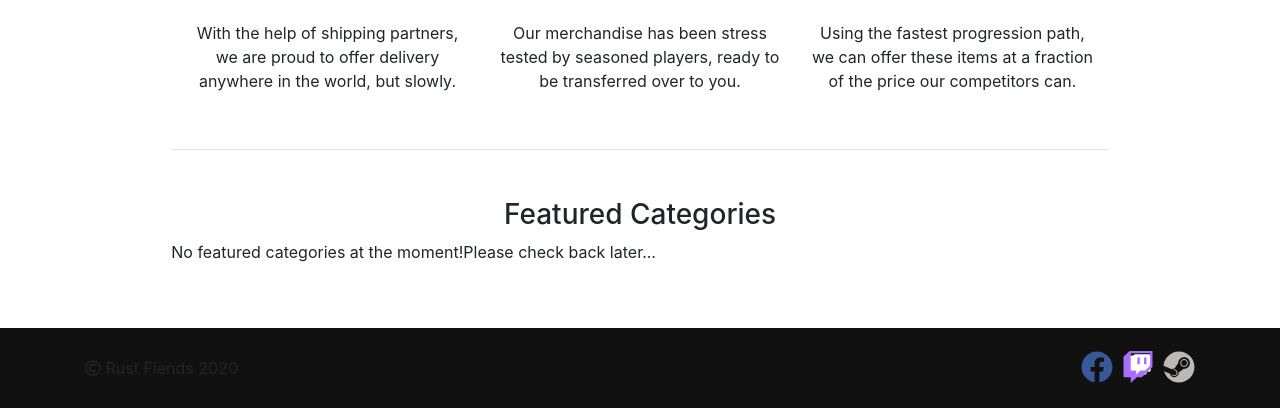
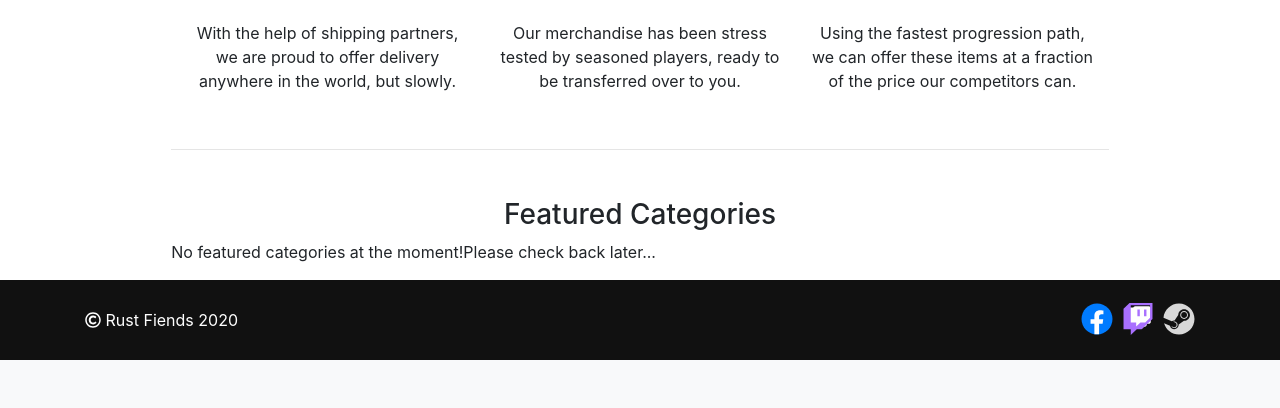
Before and after one commit to Prejudice182/prej-milestone-four, a Django app: page / in a window 1280 px wide. Shown: the part 1140-1548 px from the top of the page. After the commit the page ends 1500 px from the top, so only its background shows below. Run offline with Django 3.2, Linux system fonts and the light colour scheme; data that the repository does not hold is empty; some libraries are stand-ins or nearby versions.

Commit message:
Add sticky footer and nav, remove darkmode for now

```diff
--- a/static/css/style.css
+++ b/static/css/style.css
@@ -2,11 +2,6 @@
     color: white;
     background: url("../images/hero.jpg") center/cover no-repeat;
     height: 66vh;
-}
-
-.fa-8x {
-    color: #ce422b;
-    text-shadow: 0px 0px 5px rgba(0,0,0,0.75);
 }
 
 .icon-heading {
@@ -17,10 +12,16 @@
 
 footer {
     background-color: #111111;
+    color: white;
 }
 
 .fa-facebook {
     color: #385898;
+}
+
+.fa-8x {
+    color: #ce422b;
+    text-shadow: 0px 0px 5px rgba(0,0,0,0.75);
 }
 
 .fa-twitch {
@@ -28,7 +29,7 @@ footer {
 }
 
 .fa-steam {
-    color: #bbb9b7;
+    color: #d8d8d8;
 }
 
 a:hover {
@@ -40,19 +41,3 @@ a:hover {
         background-position: left top;
     }
 }
-
-@media (prefers-color-scheme: dark) {
-    body {
-        background-color: #1c1c1c;
-        color: #e6e7e8;
-    }
-
-    img, .jumbotron {
-        opacity: .75;
-        transition: opacity .5s ease-in-out;
-    }
-
-    img:hover, .jumbotron:hover {
-        opacity: 1;
-    }
-}
--- a/static/js/dark-mode.js
+++ b/static/js/dark-mode.js
@@ -1,19 +1,19 @@
-($ => {
+// ($ => {
 
-const darkMode = (isDark) => {
-    if (isDark.matches) {
-        $('.navbar').removeClass('navbar-light bg-light').addClass('navbar-dark bg-dark');
-        console.log('darkmode on');
-    } else {
-        $('.navbar').addClass('navbar-light bg-light').removeClass('navbar-dark bg-dark');
-        console.log('darkmode off')
-    }
-};
+// const darkMode = (isDark) => {
+//     if (isDark.matches) {
+//         $('.navbar').removeClass('navbar-light bg-light').addClass('navbar-dark bg-dark');
+//         console.log('darkmode on');
+//     } else {
+//         $('.navbar').addClass('navbar-light bg-light').removeClass('navbar-dark bg-dark');
+//         console.log('darkmode off')
+//     }
+// };
 
-let isDark = window.matchMedia('(prefers-color-scheme: dark)');
+// let isDark = window.matchMedia('(prefers-color-scheme: dark)');
 
-darkMode(isDark);
+// darkMode(isDark);
 
-isDark.addListener(darkMode);
+// isDark.addListener(darkMode);
 
-})(jQuery);
+// })(jQuery);
--- a/templates/base.html
+++ b/templates/base.html
@@ -6,24 +6,38 @@
     <meta charset="UTF-8">
     <meta name="viewport" content="width=device-width, initial-scale=1.0">
     <meta http-equiv="X-UA-Compatible" content="ie=edge">
+    <!-- Bootstrap CSS -->
     <link rel="stylesheet" href="https://cdnjs.cloudflare.com/ajax/libs/twitter-bootstrap/4.4.1/css/bootstrap.min.css">
+    <!-- Font Awesome CSS -->
     <link rel="stylesheet" href="https://cdnjs.cloudflare.com/ajax/libs/font-awesome/5.11.2/css/svg-with-js.min.css" />
+    <!-- Custom CSS -->
     <link rel="stylesheet" href="{% static 'css/style.css' %}">
     <title>Rust Fiends - {% block title %}{% endblock %}</title>
 </head>
+<!-- Body, classes help with sticky footer -->
 
-<body>
-    {% include 'navbar.html' %}
-    <main>
+<body class="d-flex flex-column min-vh-100">
+    <!-- Sticky top header -->
+    <header class="sticky-top">
+        {% include 'navbar.html' %}
+    </header>
+    <!-- Main content -->
+    <main class="flex-shrink-0" role="main">
         {% include 'messages.html' %}
         {% block content %}
         {% endblock %}
     </main>
-    {% include 'footer.html' %}
+    <!-- Sticky footer -->
+    <footer class="mt-auto py-3">
+        {% include 'footer.html' %}
+    </footer>
+    <!-- Bootstrap Javascript -->
     <script src="https://cdnjs.cloudflare.com/ajax/libs/jquery/3.4.1/jquery.slim.min.js"></script>
     <script src="https://cdnjs.cloudflare.com/ajax/libs/popper.js/1.16.0/umd/popper.min.js"></script>
     <script src="https://cdnjs.cloudflare.com/ajax/libs/twitter-bootstrap/4.4.1/js/bootstrap.min.js"></script>
+    <!-- Font Awesome Javascript -->
     <script src="https://cdnjs.cloudflare.com/ajax/libs/font-awesome/5.11.2/js/all.min.js"></script>
+    <!-- Custom Javascript -->
     <script src="{% static 'js/dark-mode.js' %}"></script>
 </body>
 
--- a/templates/footer.html
+++ b/templates/footer.html
@@ -1,12 +1,15 @@
-<footer class="mt-5 py-3">
 <div class="container">
     <div class="row">
-            <div class="col-md-8 align-self-center">
+        <div class="col-6 align-self-center">
             <i class="far fa-copyright"></i> Rust Fiends 2020
         </div>
-            <div class="col-md-4 text-right fa-2x align-self-center">
-                <a href="https://www.facebook.com/facepunchrust" rel="noopener" target="_blank"><i
-                        class="fab fa-facebook"></i></a>
+        <div class="col-6 text-right fa-2x align-self-center">
+            <a href="https://www.facebook.com/facepunchrust" rel="noopener" target="_blank">
+                <span class="fa-layers">
+                    <i class="fas fa-circle"></i>
+                    <i class="fab fa-facebook-f" data-fa-transform="shrink-4 down-1.6" style="color: white"></i>
+                </span>
+            </a>
             <a href="https://www.twitch.tv/directory/game/Rust" rel="noopener" target="_blank">
                 <span class="fa-layers">
                     <i class="fas fa-square" data-fa-transform="shrink-5 up-1 left-0.4" style="color: white;"></i>
@@ -15,9 +18,9 @@
                     <i class="fab fa-twitch"></i>
                 </span>
             </a>
-                <a href="https://store.steampowered.com/app/252490/Rust/" rel="noopener" target="_blank"><i
-                        class="fab fa-steam"></i></a>
+            <a href="https://store.steampowered.com/app/252490/Rust/" rel="noopener" target="_blank">
+                <i class="fab fa-steam fa-inverse"></i>
+            </a>
         </div>
     </div>
 </div>
-</footer>
```
Lines whose indentation alone changed are shown as unchanged.
